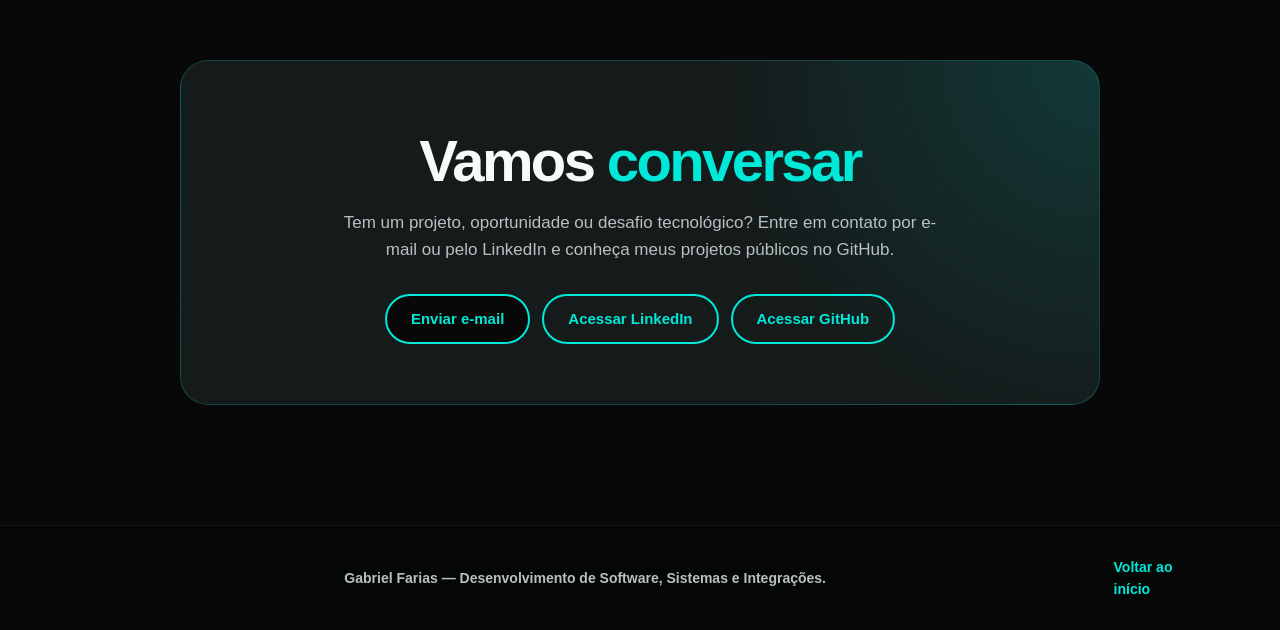
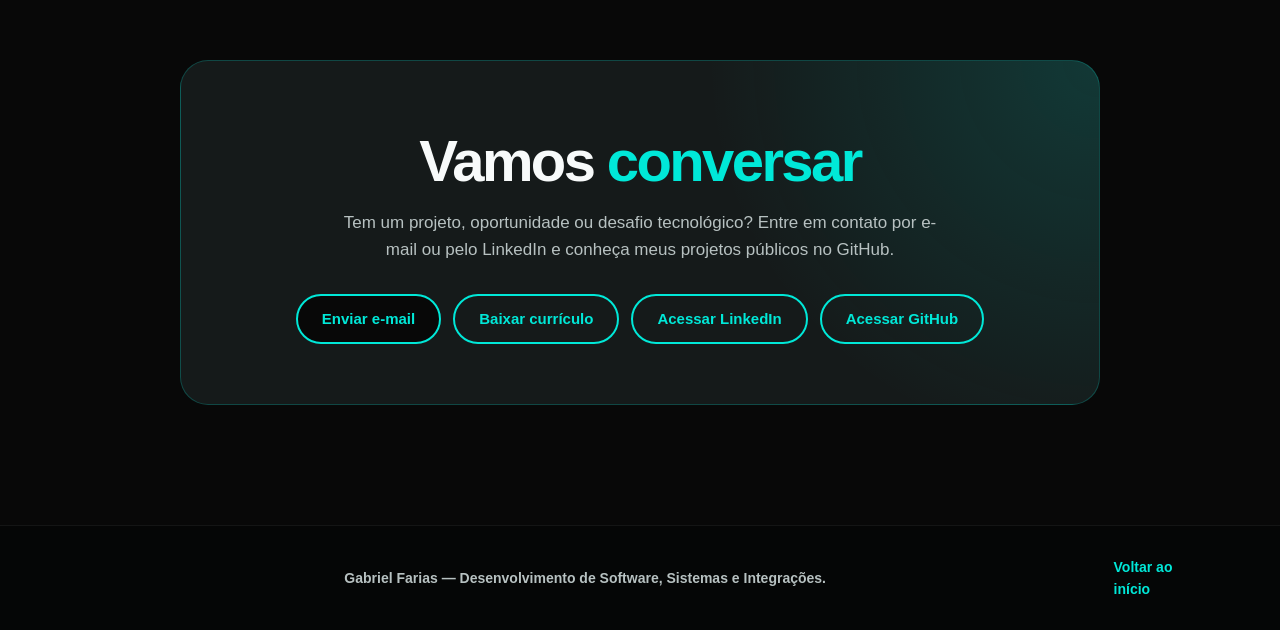
Before and after one commit to gfarias16/Portifolio, a plain HTML site: page index.html in a window 1280 px wide. Shown: the part 5842-6472 px from the top of the page. Drawn offline with Linux system fonts and the light colour scheme.

Commit message:
feat: disponibiliza currículo para download

```diff
--- a/index.html
+++ b/index.html
@@ -316,6 +316,7 @@
                 <p>Tem um projeto, oportunidade ou desafio tecnológico? Entre em contato por e-mail ou pelo LinkedIn e conheça meus projetos públicos no GitHub.</p>
                 <div class="contact-actions" role="group" aria-label="Canais de contato">
                     <a class="btn" href="mailto:gabrielfarias1699@gmail.com">Enviar e-mail</a>
+                    <a class="btn btn-outline" href="curriculo/Curriculo14.01.2026.pdf" download="Curriculo-Gabriel-Farias.pdf" type="application/pdf" aria-label="Baixar currículo de Gabriel Farias em PDF">Baixar currículo</a>
                     <a class="btn btn-outline" href="https://www.linkedin.com/in/gabriel-f-5911b1125/" target="_blank" rel="noopener noreferrer">Acessar LinkedIn</a>
                     <a class="btn btn-outline" href="https://github.com/gfarias16" target="_blank" rel="noopener noreferrer">Acessar GitHub</a>
                 </div>
```
Also changed, not shown: 6 other files.
